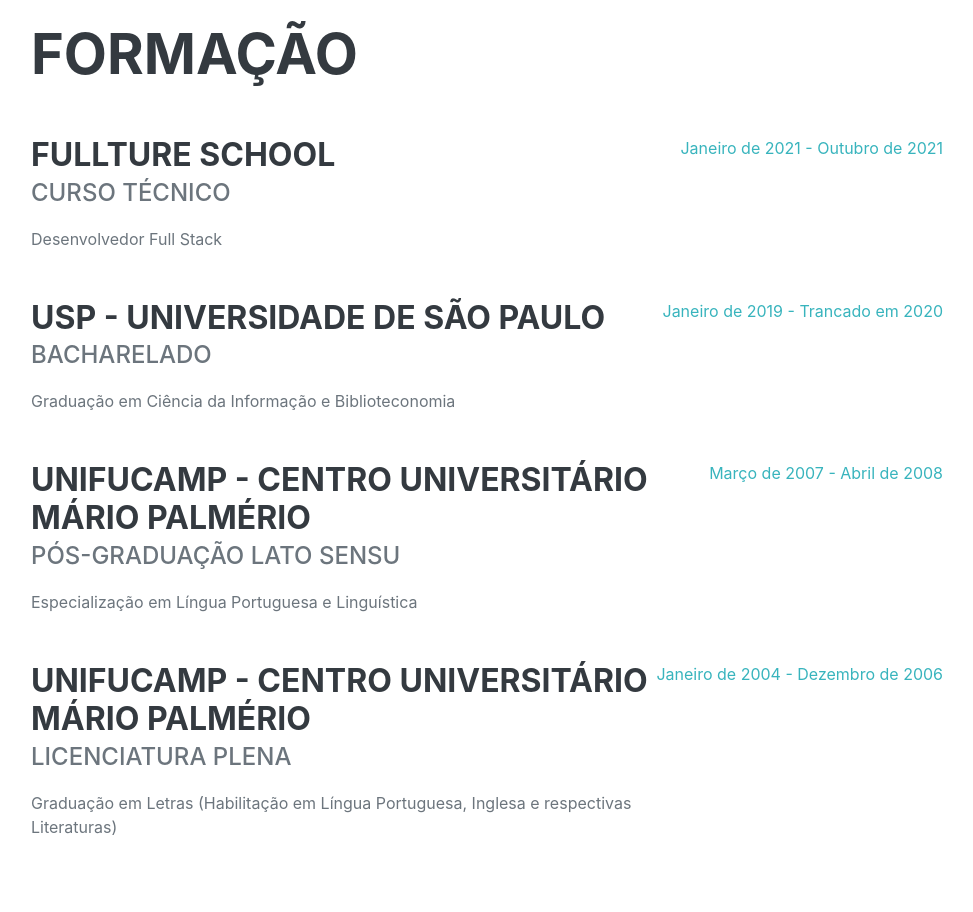
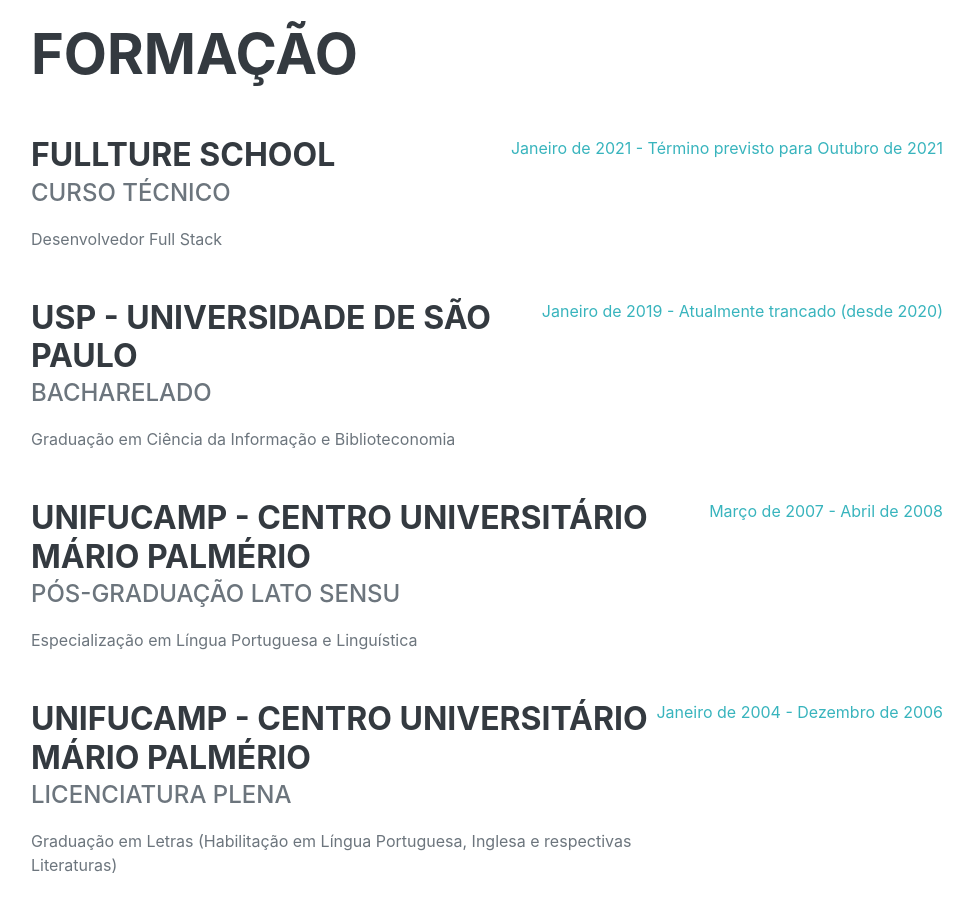
Before and after one commit to adrilimask/curriculo, a plain HTML site: page index.html in a window 1280 px wide. Shown: the part 860-1772 px from the top of the page, without its empty margins (289-1262 px from the left). Drawn offline with nearby package versions, Linux system fonts and the light colour scheme; a web font is replaced by a local one.

Commit message:
Update index.html

```diff
--- a/index.html
+++ b/index.html
@@ -65,7 +65,7 @@
                             <div class="subheading mb-3">Curso técnico</div>
                             <div>Desenvolvedor Full Stack</div>
                         </div>
-                        <div class="flex-shrink-0"><span class="text-primary">Janeiro de 2021 - Outubro de 2021</span></div>
+                        <div class="flex-shrink-0"><span class="text-primary">Janeiro de 2021 - Término previsto para Outubro de 2021</span></div>
                     </div>
                     <div class="d-flex flex-column flex-md-row justify-content-between mb-5">
                         <div class="flex-grow-1">
@@ -73,7 +73,7 @@
                             <div class="subheading mb-3">Bacharelado</div>
                             <div>Graduação em Ciência da Informação e Biblioteconomia</div>
                         </div>
-                        <div class="flex-shrink-0"><span class="text-primary">Janeiro de 2019 - Trancado em 2020</span></div>
+                        <div class="flex-shrink-0"><span class="text-primary">Janeiro de 2019 - Atualmente trancado (desde 2020)</span></div>
                     </div>
                     <div class="d-flex flex-column flex-md-row justify-content-between mb-5">
                         <div class="flex-grow-1">
```
